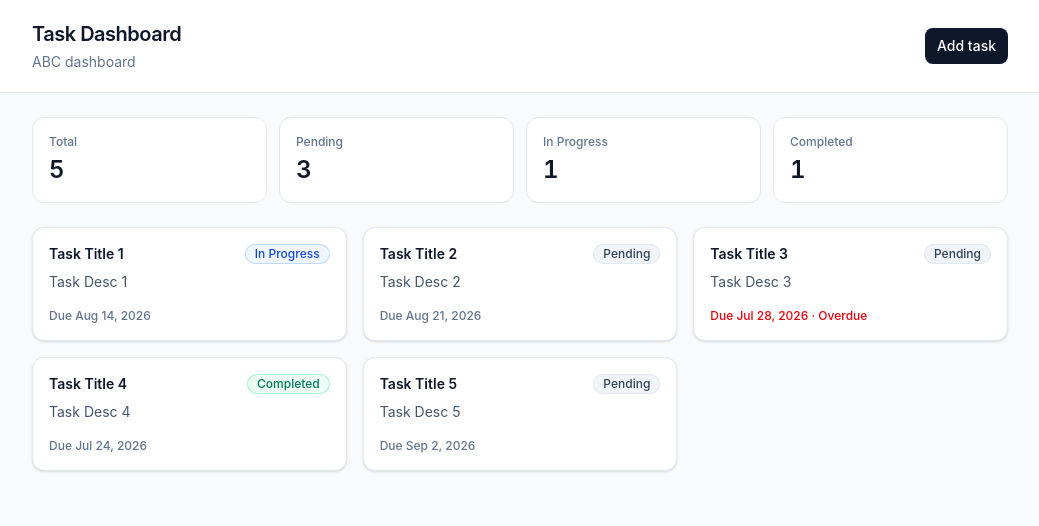
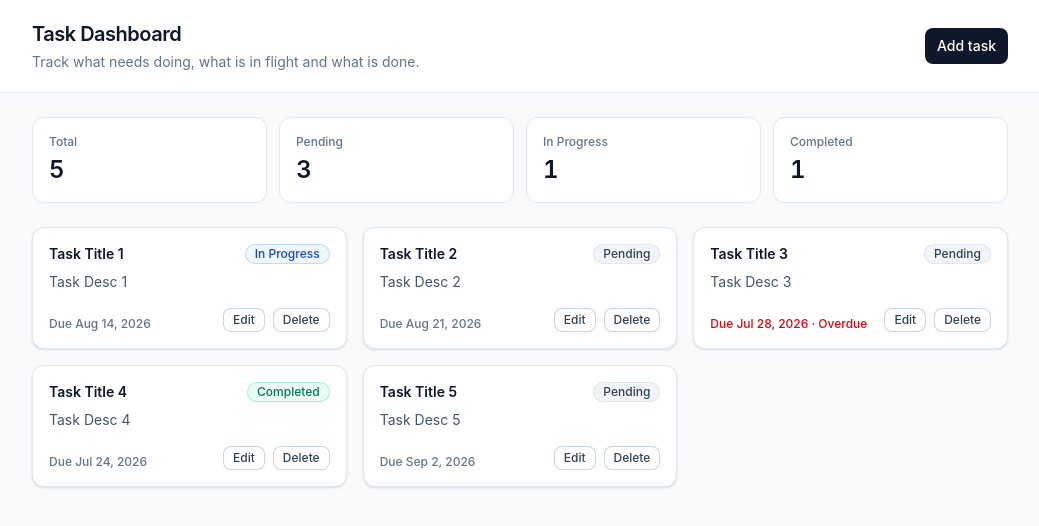
Before and after one commit to priyanshu0627/SPRY-task-management-dashboard-assignment-, a React (Vite) app: page / in a window 1280 px wide. Shown: the top 526 px of the page, without its empty margins (120-1159 px from the left). Built offline with nearby package versions, Linux system fonts and the light colour scheme.

Commit message:
feat: add task editing and deletion with confirmation

```diff
--- a/src/App.tsx
+++ b/src/App.tsx
@@ -3,6 +3,7 @@ import { TaskForm } from './components/TaskForm';
 import { TaskList } from './components/TaskList';
 import { TaskSummary } from './components/TaskSummary';
 import { Button } from './components/ui/Button';
+import { ConfirmDialog } from './components/ui/ConfirmDialog';
 import { Modal } from './components/ui/Modal';
 import { INITIAL_TASKS } from './data/tasks';
 import { countByStatus } from './lib/tasks';
@@ -10,14 +11,36 @@ import type { Task, TaskDraft } from './types/task';
 
 function App() {
   const [tasks, setTasks] = useState<Task[]>(INITIAL_TASKS);
+
   const [isFormOpen, setIsFormOpen] = useState(false);
+  const [editingTask, setEditingTask] = useState<Task | null>(null);
+  const [taskPendingDelete, setTaskPendingDelete] = useState<Task | null>(null);
 
   const counts = countByStatus(tasks);
 
-  const handleCreate = (values: TaskDraft) => {
-    const task: Task = { id: crypto.randomUUID(), ...values };
-    setTasks((current) => [task, ...current]);
+  const openCreateForm = () => {
+    setEditingTask(null);
+    setIsFormOpen(true);
+  };
+
+  const openEditForm = (task: Task) => {
+    setEditingTask(task);
+    setIsFormOpen(true);
+  };
+
+  const handleSubmit = (values: TaskDraft) => {
+    setTasks((current) =>
+      editingTask
+        ? current.map((task) => (task.id === editingTask.id ? { ...task, ...values } : task))
+        : [{ id: crypto.randomUUID(), ...values }, ...current],
+    );
     setIsFormOpen(false);
+  };
+
+  const handleConfirmDelete = () => {
+    if (!taskPendingDelete) return;
+    setTasks((current) => current.filter((task) => task.id !== taskPendingDelete.id));
+    setTaskPendingDelete(null);
   };
 
   return (
@@ -27,21 +50,34 @@ function App() {
           <div>
             <h1 className="text-xl font-semibold tracking-tight">Task Dashboard</h1>
             <p className="mt-1 text-sm text-slate-500">
-              ABC dashboard
+              Track what needs doing, what is in flight and what is done.
             </p>
           </div>
-          <Button onClick={() => setIsFormOpen(true)}>Add task</Button>
+          <Button onClick={openCreateForm}>Add task</Button>
         </div>
       </header>
 
       <main className="mx-auto max-w-5xl space-y-6 px-4 py-6 sm:px-6">
         <TaskSummary counts={counts} />
-        <TaskList tasks={tasks} />
+        <TaskList tasks={tasks} onEdit={openEditForm} onDelete={setTaskPendingDelete} />
       </main>
 
-      <Modal open={isFormOpen} title="Add task" onClose={() => setIsFormOpen(false)}>
-        <TaskForm onSubmit={handleCreate} onCancel={() => setIsFormOpen(false)} />
+      <Modal
+        open={isFormOpen}
+        title={editingTask ? 'Edit task' : 'Add task'}
+        onClose={() => setIsFormOpen(false)}
+      >
+        <TaskForm task={editingTask} onSubmit={handleSubmit} onCancel={() => setIsFormOpen(false)} />
       </Modal>
+
+      <ConfirmDialog
+        open={taskPendingDelete !== null}
+        title="Delete task"
+        message={`"${taskPendingDelete?.title}" will be removed. This cannot be undone.`}
+        confirmLabel="Delete"
+        onConfirm={handleConfirmDelete}
+        onCancel={() => setTaskPendingDelete(null)}
+      />
     </div>
   );
 }
--- a/src/components/TaskCard.tsx
+++ b/src/components/TaskCard.tsx
@@ -1,13 +1,15 @@
 import { formatDueDate, isOverdue } from '../lib/date';
 import { TaskStatus, type Task } from '../types/task';
 import { StatusBadge } from './StatusBadge';
+import { Button } from './ui/Button';
 
 interface TaskCardProps {
   task: Task;
+  onEdit: (task: Task) => void;
+  onDelete: (task: Task) => void;
 }
 
-export function TaskCard({ task }: TaskCardProps) {
-  // A completed task is not "late" in any useful sense.
+export function TaskCard({ task, onEdit, onDelete }: TaskCardProps) {
   const overdue = task.status !== TaskStatus.Completed && isOverdue(task.dueDate);
 
   return (
@@ -21,11 +23,31 @@ export function TaskCard({ task }: TaskCardProps) {
         <p className="mt-2 line-clamp-3 text-sm text-slate-600">{task.description}</p>
       )}
 
-      <div className="mt-auto pt-4">
+      <div className="mt-auto flex items-end justify-between gap-3 pt-4">
         <p className={`text-xs font-medium ${overdue ? 'text-red-600' : 'text-slate-500'}`}>
           Due {formatDueDate(task.dueDate)}
           {overdue && ' · Overdue'}
         </p>
+
+        <div className="flex shrink-0 gap-2">
+          <Button
+            variant="secondary"
+            size="sm"
+            onClick={() => onEdit(task)}
+            aria-label={`Edit ${task.title}`}
+          >
+            Edit
+          </Button>
+          <Button
+            variant="secondary"
+            size="sm"
+            onClick={() => onDelete(task)}
+            aria-label={`Delete ${task.title}`}
+            className="text-red-600 ring-red-200 hover:bg-red-50"
+          >
+            Delete
+          </Button>
+        </div>
       </div>
     </article>
   );
--- a/src/components/TaskForm.tsx
+++ b/src/components/TaskForm.tsx
@@ -1,9 +1,10 @@
 import { useForm, type RegisterOptions } from 'react-hook-form';
 import type { ReactNode } from 'react';
-import { STATUS_LABELS, TASK_STATUSES, TaskStatus, type TaskDraft } from '../types/task';
+import { STATUS_LABELS, TASK_STATUSES, TaskStatus, type Task, type TaskDraft } from '../types/task';
 import { Button } from './ui/Button';
 
 interface TaskFormProps {
+  task?: Task | null;
   onSubmit: (values: TaskDraft) => void;
   onCancel: () => void;
 }
@@ -51,17 +52,17 @@ function FieldError({ children }: { children?: string }) {
   return <p className="mt-1.5 text-sm text-red-600">{children}</p>;
 }
 
-export function TaskForm({ onSubmit, onCancel }: TaskFormProps) {
+export function TaskForm({ task, onSubmit, onCancel }: TaskFormProps) {
   const {
     register,
     handleSubmit,
     formState: { errors },
   } = useForm<TaskDraft>({
     defaultValues: {
-      title: '',
-      description: '',
-      status: TaskStatus.Pending,
-      dueDate: '',
+      title: task?.title ?? '',
+      description: task?.description ?? '',
+      status: task?.status ?? TaskStatus.Pending,
+      dueDate: task?.dueDate ?? '',
     },
   });
 
@@ -122,7 +123,7 @@ export function TaskForm({ onSubmit, onCancel }: TaskFormProps) {
         <Button variant="secondary" onClick={onCancel}>
           Cancel
         </Button>
-        <Button type="submit">Add task</Button>
+        <Button type="submit">{task ? 'Save changes' : 'Add task'}</Button>
       </div>
     </form>
   );
--- a/src/components/TaskList.tsx
+++ b/src/components/TaskList.tsx
@@ -3,12 +3,13 @@ import { TaskCard } from './TaskCard';
 
 interface TaskListProps {
   tasks: Task[];
+  onEdit: (task: Task) => void;
+  onDelete: (task: Task) => void;
 }
 
-export function TaskList({ tasks }: TaskListProps) {
+export function TaskList({ tasks, onEdit, onDelete }: TaskListProps) {
   if (tasks.length === 0) {
     return (
-      // there should be an empty HOC component from design system for consistency instead of this
       <div className="rounded-xl border border-dashed border-slate-300 p-10 text-center">
         <p className="text-sm font-medium text-slate-900">No tasks yet</p>
         <p className="mt-1 text-sm text-slate-500">Tasks you create will show up here.</p>
@@ -20,7 +21,7 @@ export function TaskList({ tasks }: TaskListProps) {
     <ul className="grid grid-cols-1 gap-4 sm:grid-cols-2 lg:grid-cols-3">
       {tasks.map((task) => (
         <li key={task.id}>
-          <TaskCard task={task} />
+          <TaskCard task={task} onEdit={onEdit} onDelete={onDelete} />
         </li>
       ))}
     </ul>
--- a/src/components/ui/Button.tsx
+++ b/src/components/ui/Button.tsx
@@ -1,23 +1,35 @@
 import type { ButtonHTMLAttributes, ReactNode } from 'react';
 
 type ButtonVariant = 'primary' | 'secondary' | 'danger';
+type ButtonSize = 'sm' | 'md';
 
 const VARIANT_STYLES: Record<ButtonVariant, string> = {
   primary: 'bg-slate-900 text-white hover:bg-slate-800',
   secondary: 'bg-white text-slate-700 ring-1 ring-inset ring-slate-300 hover:bg-slate-50',
-  danger: 'bg-white text-red-600 ring-1 ring-inset ring-red-200 hover:bg-red-50',
+  danger: 'bg-red-600 text-white hover:bg-red-500',
+};
+
+const SIZE_STYLES: Record<ButtonSize, string> = {
+  sm: 'px-2.5 py-1 text-xs',
+  md: 'px-3 py-2 text-sm',
 };
 
 interface ButtonProps extends ButtonHTMLAttributes<HTMLButtonElement> {
   variant?: ButtonVariant;
+  size?: ButtonSize;
   children: ReactNode;
 }
 
-export function Button({ variant = 'primary', className = '', ...props }: ButtonProps) {
+export function Button({
+  variant = 'primary',
+  size = 'md',
+  className = '',
+  ...props
+}: ButtonProps) {
   return (
     <button
       type="button"
-      className={`inline-flex items-center justify-center rounded-lg px-3 py-2 text-sm font-medium transition focus-visible:outline focus-visible:outline-2 focus-visible:outline-offset-2 focus-visible:outline-slate-900 disabled:cursor-not-allowed disabled:opacity-50 ${VARIANT_STYLES[variant]} ${className}`}
+      className={`inline-flex items-center justify-center rounded-lg font-medium transition focus-visible:outline focus-visible:outline-2 focus-visible:outline-offset-2 focus-visible:outline-slate-900 disabled:cursor-not-allowed disabled:opacity-50 ${VARIANT_STYLES[variant]} ${SIZE_STYLES[size]} ${className}`}
       {...props}
     />
   );
--- /dev/null
+++ b/src/components/ui/ConfirmDialog.tsx
@@ -0,0 +1,34 @@
+import { Button } from './Button';
+import { Modal } from './Modal';
+
+interface ConfirmDialogProps {
+  open: boolean;
+  title: string;
+  message: string;
+  confirmLabel?: string;
+  onConfirm: () => void;
+  onCancel: () => void;
+}
+
+export function ConfirmDialog({
+  open,
+  title,
+  message,
+  confirmLabel = 'Confirm',
+  onConfirm,
+  onCancel,
+}: ConfirmDialogProps) {
+  return (
+    <Modal open={open} title={title} onClose={onCancel}>
+      <p className="text-sm text-slate-600">{message}</p>
+      <div className="mt-5 flex justify-end gap-2">
+        <Button variant="secondary" onClick={onCancel}>
+          Cancel
+        </Button>
+        <Button variant="danger" onClick={onConfirm}>
+          {confirmLabel}
+        </Button>
+      </div>
+    </Modal>
+  );
+}
```
